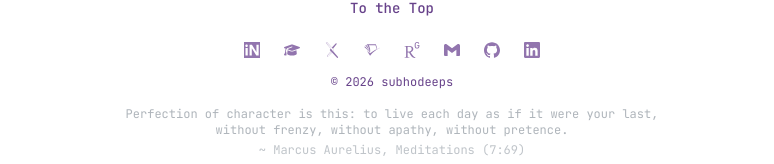
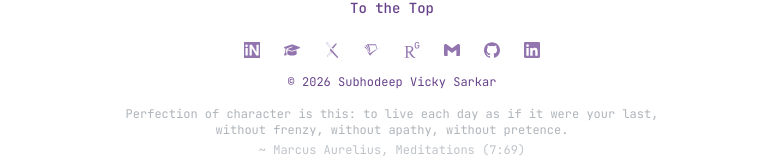
Before and after one commit to subhodeeps/nextjs-site, a Next.js app: page / in a window 1280 px wide. Shown: the part 1503-1667 px from the top of the page, without its empty margins (248-1022 px from the left). Built offline with nearby package versions, Linux system fonts and the light colour scheme.

Commit message:
Write the full name in the footer

```diff
--- a/src/components/layout/footer/BaseFooter.tsx
+++ b/src/components/layout/footer/BaseFooter.tsx
@@ -152,7 +152,7 @@ export function BaseFooter({
                                 transition={{ delay: 0.4 }}
                             >
                                 {/* The current year, worked out when the page is built */}©{' '}
-                                {new Date().getFullYear()} subhodeeps
+                                {new Date().getFullYear()} Subhodeep Vicky Sarkar
                             </motion.span>
                         )}
 
```
